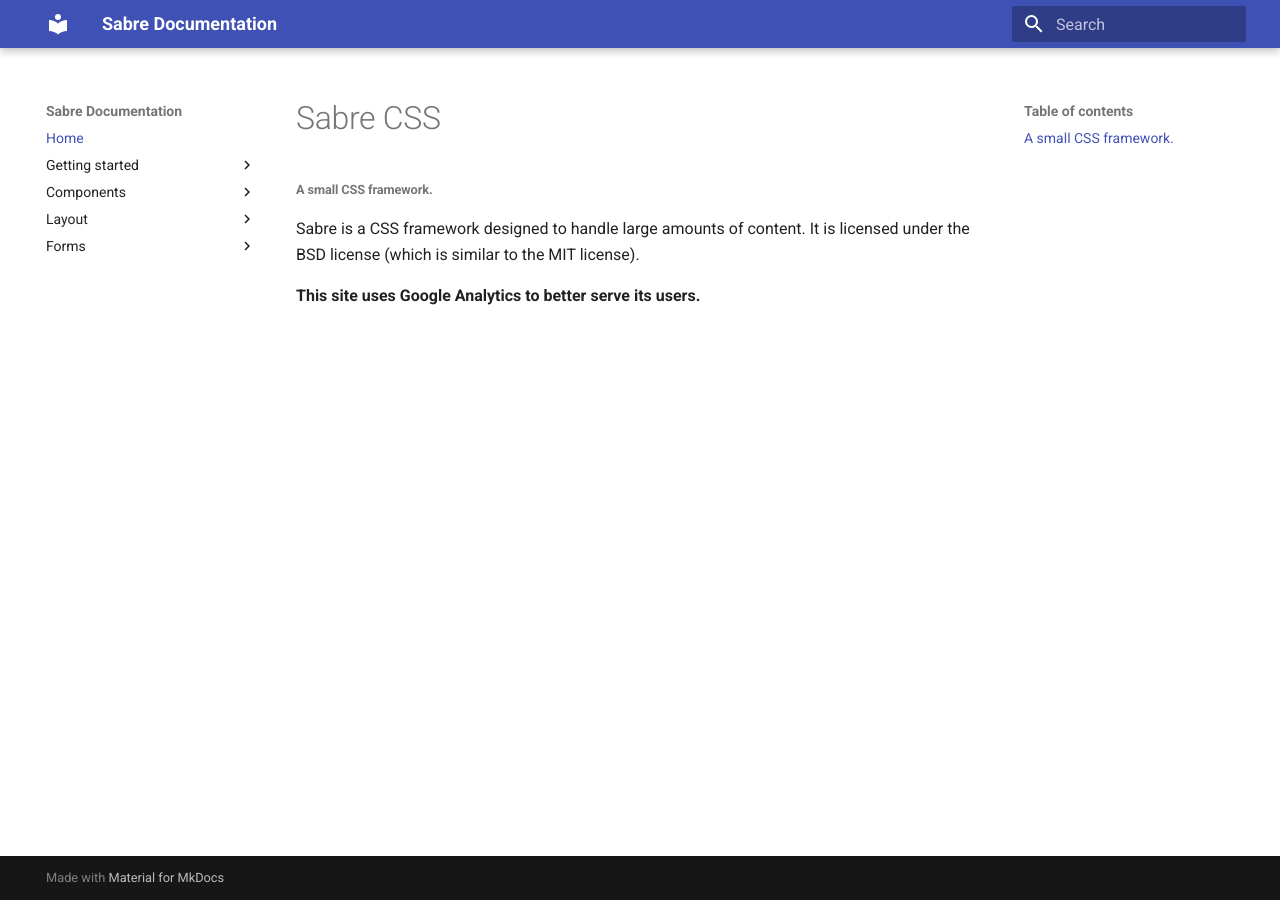
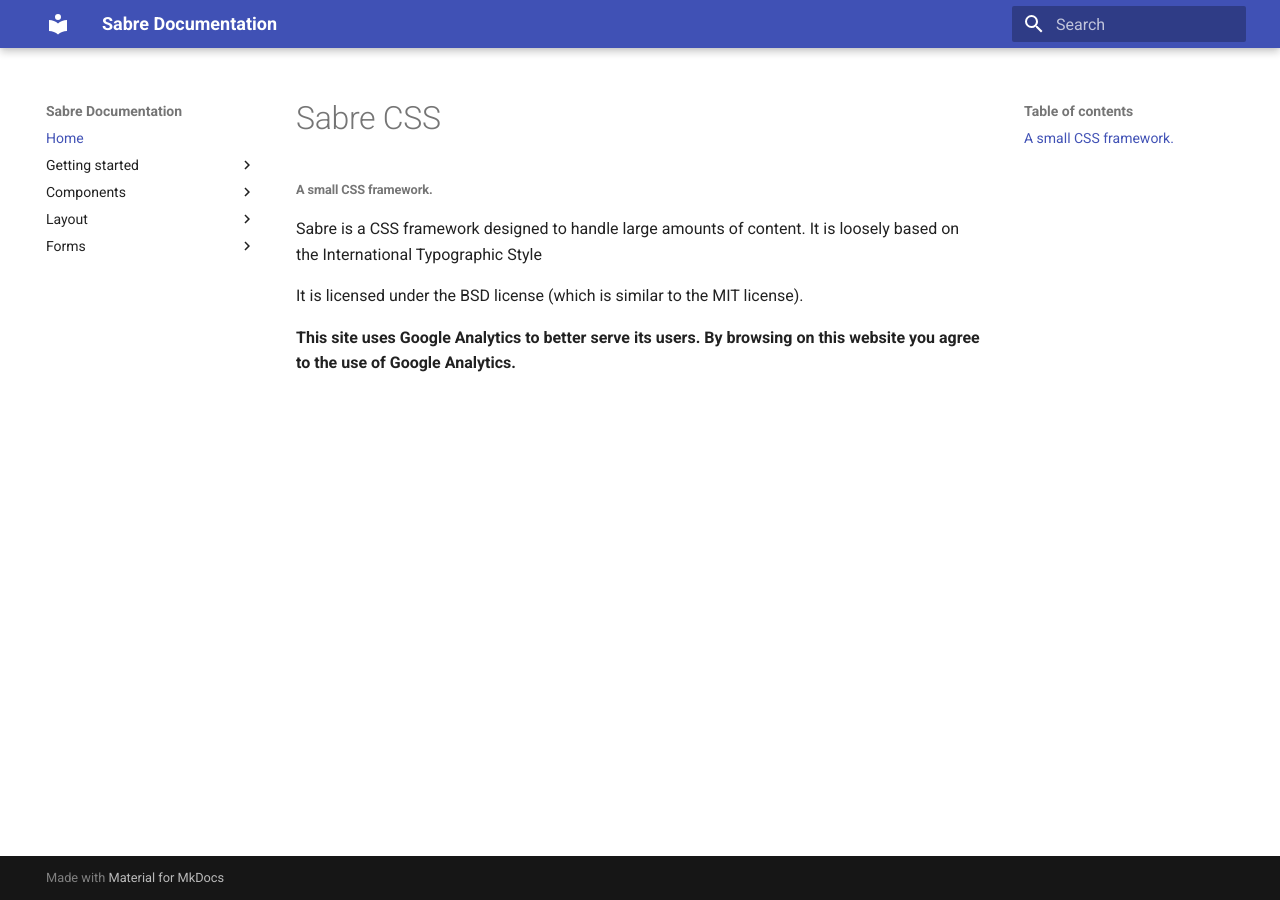
Before and after one commit to teymour-aldridge/sabre-docs, an MkDocs documentation site: the page built from docs/index.md, in a window 1280 px wide. Built offline with MkDocs 1.6.1 and Material for MkDocs 9.7.7, drawn with Linux system fonts in a browser that asks for light colours.

```diff
--- a/docs/index.md
+++ b/docs/index.md
@@ -1,5 +1,9 @@
 # Sabre CSS
 ###### A small CSS framework.
-Sabre is a CSS framework designed to handle large amounts of content. It is licensed under the BSD license (which is similar to the MIT license).
+Sabre is a CSS framework designed to handle large amounts of content. It is loosely based on the International Typographic
+Style
 
-**This site uses Google Analytics to better serve its users.**
+It is licensed under the BSD license (which is similar to the MIT license).
+
+**This site uses Google Analytics to better serve its users. By browsing on this website you agree to the use of
+Google Analytics.**
```
Also changed, not shown: docs/getting-started/installation.md (+2 -2 lines).
